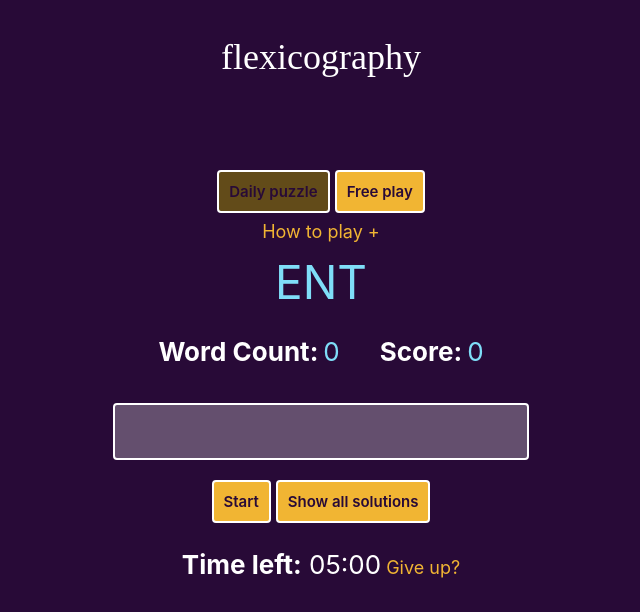
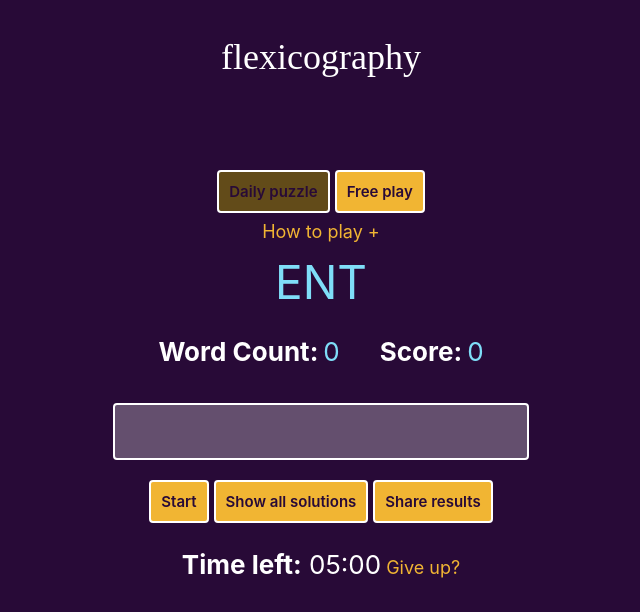
Before and after one commit to yunashin/flexicography, a React (Create React App) app: page / in a window 1280 px wide. Both pictures are taken after a click on the button "Give up?". Shown: the top 612 px of the page, without its empty margins (319-959 px from the left). Built offline with nearby package versions, Linux system fonts and the light colour scheme.

Commit message:
add share results button

```diff
--- a/src/ts/components/DailyPuzzle.tsx
+++ b/src/ts/components/DailyPuzzle.tsx
@@ -95,12 +95,25 @@ const DailyPuzzle = () => {
           Start
         </button>
         <button
-          className="sm-button"
+          className="sm-button right-space"
           disabled={!isTimeUp}
           onClick={() => setShowFoundWords(!showFoundWords)}
         >
           {showFoundWords ? "Show all solutions" : "Show found words"}
         </button>
+        {isTimeUp && (
+          <button
+            className="sm-button"
+            onClick={async () => {
+              await navigator.clipboard.writeText(
+                `https://yunashin.github.io/flexicography \nLetters: ${dailyThreeGram} \nWord count: ${dailyWordCount} \nScore: ${dailyScore}`
+              );
+              alert("Copied results to clipboard!");
+            }}
+          >
+            Share results
+          </button>
+        )}
       </span>
       <div className="bottom-space">
         <span className="flex">
```
Also changed, not shown: src/txt/dictionary.txt.
